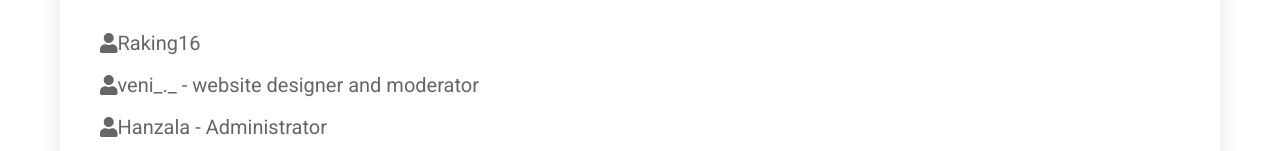
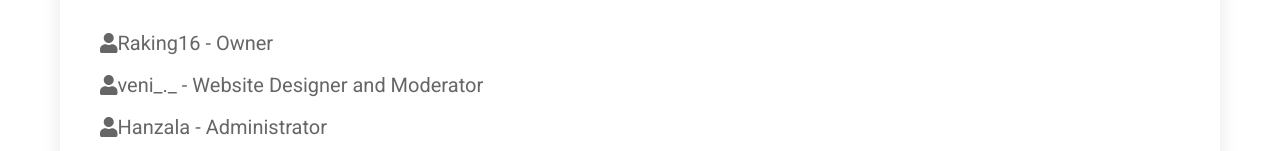
Before and after one commit to haxerman1/maalamal-smp, a plain HTML site: page index.html in a window 1280 px wide. Both pictures are taken after a click on the link "Staff Members". Shown: the part 423-574 px from the top of the page. Drawn offline with Linux system fonts and the light colour scheme.

Commit message:
Update index.html

```diff
--- a/index.html
+++ b/index.html
@@ -230,8 +230,8 @@
         <div class="server-info" id="staff" style="display: none;">
             <h2>Staff Members</h2>
             <ul>
-                <li><i class="fas fa-user"></i>  Raking16</li>
-                <li><i class="fas fa-user"></i>  veni_._ - website designer and moderator</li>
+                <li><i class="fas fa-user"></i>  Raking16 - Owner</li>
+                <li><i class="fas fa-user"></i>  veni_._ - Website Designer and Moderator</li>
                 <li><i class="fas fa-user"></i>  Hanzala - Administrator</li>
             </ul>
         </div>
```
